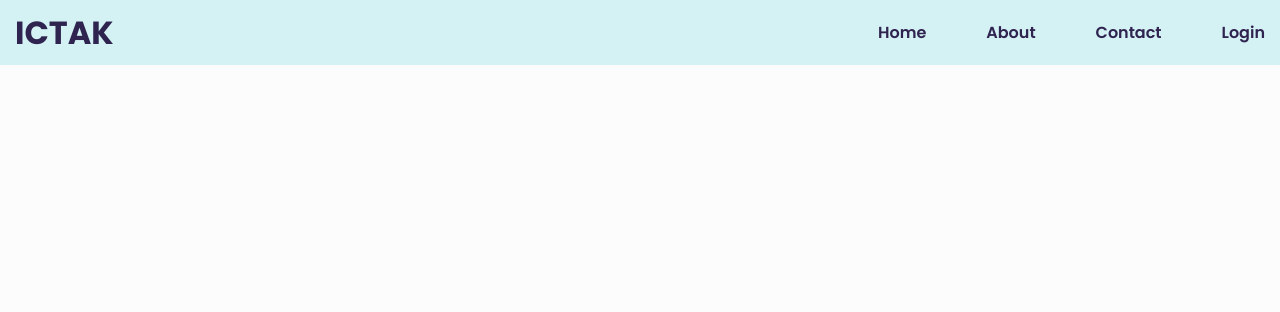
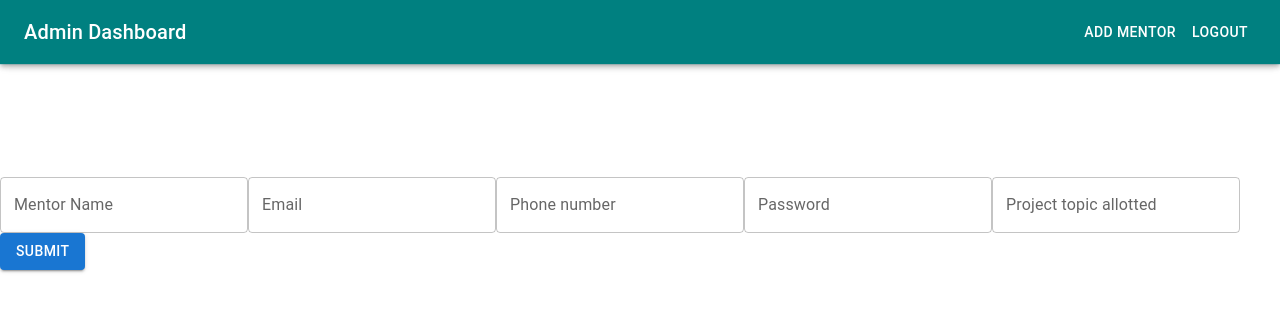
Before and after one commit to Sanjeev-Krishna-S/test1, a React (Create React App) app: page /admin/addmentor in a window 1280 px wide. Shown: the top 312 px of the page. Built offline with nearby package versions, Linux system fonts and the light colour scheme.

Commit message:
Admin Dashboard and Addmentor form added

```diff
--- a/package.json
+++ b/package.json
@@ -5,6 +5,7 @@
   "dependencies": {
     "@emotion/react": "^11.11.3",
     "@emotion/styled": "^11.11.0",
+    "@mui/icons-material": "^5.15.3",
     "@mui/material": "^5.15.2",
     "@testing-library/jest-dom": "^5.17.0",
     "@testing-library/react": "^13.4.0",
--- a/src/App.jsx
+++ b/src/App.jsx
@@ -3,6 +3,8 @@ import HomePage from './pages/HomePage';
 import Navbar from './components/Navbar';
 import { Route, Routes } from 'react-router-dom';
 import Login from './pages/Login';
+import AdminDashboard from './pages/AdminDashboard'
+import AddMentor from './components/AddMentor';
 
 function App() {
   return (
@@ -11,6 +13,8 @@ function App() {
       <Routes>
         <Route path='/' element={<HomePage/>} />
         <Route path='/login' element={<Login/>} />
+        <Route path='/admin' element={<AdminDashboard/>} />
+        <Route path='/admin/addmentor' element={<AddMentor/>}/>
       </Routes>
     </div>
   );
--- /dev/null
+++ b/src/components/AddMentor.jsx
@@ -0,0 +1,23 @@
+import React from 'react'
+import { TextField, Button  } from '@mui/material';
+import AdminNavbar from './AdminNavbar';
+
+const AddMentor = () => {
+  return (
+    <div>
+        <AdminNavbar/>
+         <form noValidate autoComplete="off">
+            <TextField id="name" label="Mentor Name" variant="outlined" />
+            <TextField id="email" label="Email" variant="outlined" />
+            <TextField id="phone" label="Phone number" variant="outlined" />
+            <TextField id="password" label="Password" type="password" variant="outlined" />
+            <TextField id="project" label="Project topic allotted" variant="outlined" />
+            <Button variant="contained" color="primary" type="submit">
+                Submit
+            </Button>
+        </form>
+    </div>
+  )
+}
+
+export default AddMentor
--- a/src/components/AdminNavbar.jsx
+++ b/src/components/AdminNavbar.jsx
@@ -0,0 +1,93 @@
+import React, { useState } from 'react';
+import AppBar from '@mui/material/AppBar';
+import Box from '@mui/material/Box';
+import CssBaseline from '@mui/material/CssBaseline';
+import Divider from '@mui/material/Divider';
+import Drawer from '@mui/material/Drawer';
+import IconButton from '@mui/material/IconButton';
+import List from '@mui/material/List';
+import ListItem from '@mui/material/ListItem';
+import ListItemButton from '@mui/material/ListItemButton';
+import ListItemText from '@mui/material/ListItemText';
+import MenuIcon from '@mui/icons-material/Menu';
+import Toolbar from '@mui/material/Toolbar';
+import Typography from '@mui/material/Typography';
+import Button from '@mui/material/Button';
+import { Link } from 'react-router-dom';
+
+const drawerWidth = 240;
+const AdminNavbar = () => {
+  const [mobileOpen, setMobileOpen] = useState(false);
+
+  const handleDrawerToggle = () => {
+    setMobileOpen((prevState) => !prevState);
+  };
+
+  const drawer = (
+    <Box onClick={handleDrawerToggle} sx={{ textAlign: 'center' }}>
+      <Typography variant="h6" sx={{ my: 2 }}>
+        MUI
+      </Typography>
+      <Divider />
+    </Box>
+  );
+
+  return (
+    <div>
+      <Box sx={{ display: 'flex' }}>
+        <CssBaseline />
+        <AppBar component="nav" sx={{ backgroundColor: 'teal' }} >
+          <Toolbar>
+            <IconButton
+              color="inherit"
+              aria-label="open drawer"
+              edge="start"
+              onClick={handleDrawerToggle}
+              sx={{ mr: 2, display: { sm: 'none' } }}
+            >
+              <MenuIcon />
+            </IconButton>
+            <Typography
+              variant="h6"
+              component="div"
+              sx={{ flexGrow: 1, display: { xs: 'none', sm: 'block' } }}
+            >
+              Admin Dashboard
+            </Typography>
+            <Box sx={{ display: { xs: 'none', sm: 'block' } }}>
+              <Button component={Link} to="/admin/addmentor" sx={{ color: '#fff' }}>
+                Add Mentor
+              </Button>
+              <Button component={Link} to="/login" sx={{ color: '#fff' }}>
+                Logout
+              </Button>
+            </Box>
+          </Toolbar>
+        </AppBar>
+        <nav>
+          <Drawer
+            container={window.document.body}
+            variant="temporary"
+            open={mobileOpen}
+            onClose={handleDrawerToggle}
+            ModalProps={{
+              keepMounted: true,
+            }}
+            sx={{
+              display: { xs: 'block', sm: 'none' },
+              '& .MuiDrawer-paper': { boxSizing: 'border-box', width: drawerWidth },
+            }}
+          >
+            {drawer}
+          </Drawer>
+        </nav>
+        <Box component="main" sx={{ p: 3 }}>
+          <Toolbar />
+        </Box>
+      </Box>
+    </div>
+  );
+};
+
+
+export default AdminNavbar
--- a/src/pages/AdminDashboard.jsx
+++ b/src/pages/AdminDashboard.jsx
@@ -0,0 +1,13 @@
+import React from 'react'
+import AdminNavbar from '../components/AdminNavbar'
+
+const AdminDashboard = () => {
+  return (
+    <div>
+        <AdminNavbar/>
+
+    </div>
+  )
+}
+
+export default AdminDashboard
```
Also changed, not shown: 1 other file (tests, documents, lock files or other folders).
